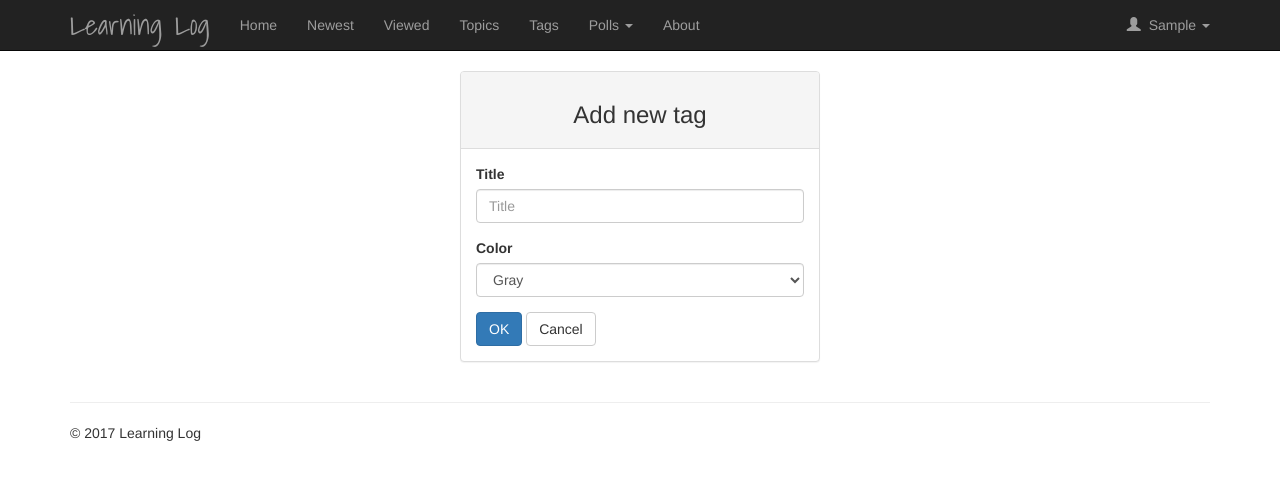
After one commit to roman985475612/learning-log, a Django app: a page that uses learning_log/templates/base.html in a window 1280 px wide. The commit adds this page. Shown: the top 480 px of the page. Run offline with Django 3.2, Linux system fonts and the light colour scheme; the visitor is signed in with stand-in values (Sample User, id 1); some libraries are stand-ins or nearby versions.

Commit message:
(1) Created Tag subsystem

```diff
--- a/learning_log/static/css/style.css
+++ b/learning_log/static/css/style.css
@@ -1,3 +1,7 @@
+a {
+    text-decoration: none;
+}
+
 #header-font {
   font-family: 'Shadows Into Light', cursive;
   font-size: 2em;
--- a/learning_log/templates/base.html
+++ b/learning_log/templates/base.html
@@ -34,15 +34,23 @@
       {% url 'learning_logs:entry_newest' as entry_newest %}
       {% url 'learning_logs:entry_viewed' as entry_viewed %}
       {% url 'learning_logs:topics' as topic_list %}
+      {% url 'learning_logs:tags' as tag_list %}
       {% url 'users:register' as register %}
       {% url 'users:login' as login %}
 
       <div id="navbar" class="navbar-collapse collapse">
         <ul class="nav navbar-nav">
+
           <li class="{% if request.path == index %} active {% endif %}"><a href="{% url 'learning_logs:index' %}">Home</a></li>
+
           <li class="{% if request.path == entry_newest %} active {% endif %}"><a href="{% url 'learning_logs:entry_newest' %}">Newest</a></li>
+
           <li class="{% if request.path == entry_viewed %} active {% endif %}"><a href="{% url 'learning_logs:entry_viewed' %}">Viewed</a></li>
+
           <li class="{% if request.path == topic_list %} active {% endif %}"><a href="{% url 'learning_logs:topics' %}">Topics</a></li>
+
+          <li class="{% if request.path == tag_list %} active {% endif %}"><a href="{% url 'learning_logs:tags' %}">Tags</a></li>
+
           <li class="dropdown">
               <a data-toggle="dropdown" class="dropdown-toggle">Polls <b class="caret"></b></a>
               <ul class="dropdown-menu">
--- a/learning_logs/forms.py
+++ b/learning_logs/forms.py
@@ -1,24 +1,34 @@
 from django import forms
 
-from .models import Topic, Entry, Comment
+from .models import Topic, Tag, Entry, Comment
 
 
 class TopicForm(forms.ModelForm):
+
     class Meta:
         model = Topic
         fields = ['title']
         labels = {'title': ''}
 
 
+class TagForm(forms.ModelForm):
+
+    class Meta:
+        model = Tag
+        fields = ['title', 'color']
+
+
 class EntryForm(forms.ModelForm):
+
     class Meta:
         model = Entry
-        fields = ['image', 'title', 'text']
-        labels = {'image': '', 'title': '', 'text': ''}
+        fields = ['image', 'tag', 'title', 'text']
+        labels = {'image': '', 'tag': '', 'title': '', 'text': ''}
         widgets = {'text': forms.Textarea(attrs={'cols': 40})}
 
 
 class CommentForm(forms.ModelForm):
+
     class Meta:
         model = Comment
         fields = ['text']
--- a/learning_logs/models.py
+++ b/learning_logs/models.py
@@ -29,7 +29,30 @@ class Topic(models.Model):
         return reverse('learning_logs:topic', kwargs={'slug': self.slug})
 
 
+class Tag(models.Model):
+    DEFAULT = 'default'
+    PRIMARY = 'primary'
+    SUCCESS = 'success'
+    INFO = 'info'
+    WARNING = 'warning'
+    DANGER = 'danger'
+    COLOR_CHOICES = (
+        (DEFAULT, 'Gray'),
+        (PRIMARY, 'Blue'),
+        (SUCCESS, 'Green'),
+        (INFO, 'Cyan'),
+        (WARNING, 'Yellow'),
+        (DANGER, 'Red'),
+    )
+    color = models.CharField(max_length=10, choices=COLOR_CHOICES, default=DEFAULT)
+    title = models.CharField(max_length=30, unique=True)
+
+    def __str__(self):
+        return self.title
+
+
 class Entry(models.Model):
+    tag = models.ManyToManyField(Tag, default='', blank=True)
     owner = models.ForeignKey(User, on_delete=models.CASCADE)
     topic = models.ForeignKey(Topic, on_delete=models.PROTECT)
     title = models.CharField(max_length=200, unique=True)
--- a/learning_logs/templates/learning_logs/entry_create.html
+++ b/learning_logs/templates/learning_logs/entry_create.html
@@ -4,6 +4,8 @@
 {% block heading %}Add new entry{% endblock %}
 
 {% block body %}
+    <a href="{% url 'learning_logs:tag_create' %}" target="_blank">Add tag</a>
+
     <form action="" method="post" class="form" enctype="multipart/form-data">
         {% csrf_token %}
         {% bootstrap_form form %}
--- a/learning_logs/templates/learning_logs/entry_update.html
+++ b/learning_logs/templates/learning_logs/entry_update.html
@@ -4,6 +4,8 @@
 {% block heading %}Edit entry: {{ entry.title }}{% endblock %}
 
 {% block body %}
+    <a href="{% url 'learning_logs:tag_create' %}" target="_blank">Add tag</a>
+
     <form action="" method="post" class="form" enctype="multipart/form-data">
         {% csrf_token %}
         {% bootstrap_form form %}
--- /dev/null
+++ b/learning_logs/templates/learning_logs/tag_create.html
@@ -0,0 +1,13 @@
+{% extends 'base_form.html' %}
+{% load bootstrap3 %}
+
+{% block heading %}Add new tag{% endblock %}
+
+{% block body %}
+  <form action="" method="post" class="form">
+    {% csrf_token %}
+    {% bootstrap_form form %}
+    <input type="submit" class="btn btn-primary" value="OK">
+    <a href="{% url 'learning_logs:tags' %}" class="btn btn-default">Cancel</a>
+  </form>
+{% endblock %}
--- a/learning_logs/urls.py
+++ b/learning_logs/urls.py
@@ -3,7 +3,8 @@ from django.conf.urls import url
 from .views import (IndexView, TopicList, TopicDetail, TopicCreate, TopicUpdate,
                     TopicDelete, EntryCreate, EntryDetail, EntryUpdate,
                     EntryDelete, CommentCreate, CommentUpdate, CommentDelete,
-                    NewestEntryListView, MostViewedEntryListView,)
+                    NewestEntryListView, MostViewedEntryListView, TagListView,
+                    TagCreateView, FilteredTagEntryListView,)
 
 app_name = 'learning_logs'
 
@@ -11,16 +12,28 @@ urlpatterns = [
     url(r'^$', IndexView.as_view(), name='index'),
     url(r'^topics/$', TopicList.as_view(), name='topics'),
     url(r'^topic-add/$', TopicCreate.as_view(), name='topic_create'),
-    url(r'^topic/(?P<slug>[\w-]+)/update/$', TopicUpdate.as_view(), name='topic_update'),
-    url(r'^topic/(?P<slug>[\w-]+)/delete/$', TopicDelete.as_view(), name='topic_delete'),
+    url(r'^topic/(?P<slug>[\w-]+)/update/$',
+        TopicUpdate.as_view(), name='topic_update'),
+    url(r'^topic/(?P<slug>[\w-]+)/delete/$',
+        TopicDelete.as_view(), name='topic_delete'),
     url(r'^topic/(?P<slug>[\w-]+)/$', TopicDetail.as_view(), name='topic'),
-    url(r'^topic/(?P<slug>[\w-]+)/entry-add/$', EntryCreate.as_view(), name='entry_create'),
+    url(r'^topic/(?P<slug>[\w-]+)/entry-add/$',
+        EntryCreate.as_view(), name='entry_create'),
+    url(r'^tags/$', TagListView.as_view(), name='tags'),
+    url(r'^tag-add/$', TagCreateView.as_view(), name='tag_create'),
+    url(r'^tag/(?P<tag_id>\d+)/$',
+        FilteredTagEntryListView.as_view(), name='entry_tag'),
     url(r'^entry/newest/$', NewestEntryListView.as_view(), name='entry_newest'),
     url(r'^entry/viewed/$', MostViewedEntryListView.as_view(), name='entry_viewed'),
     url(r'^entry/(?P<slug>[\w-]+)/$', EntryDetail.as_view(), name='entry'),
-    url(r'^entry/(?P<slug>[\w-]+)/update/$', EntryUpdate.as_view(), name='entry_update'),
-    url(r'^entry/(?P<slug>[\w-]+)/delete/$', EntryDelete.as_view(), name='entry_delete'),
-    url(r'^entry/(?P<slug>[\w-]+)/comment-add/$', CommentCreate.as_view(), name='comment_create'),
-    url(r'^comment/(?P<pk>\d+)/update/$', CommentUpdate.as_view(), name='comment_update'),
-    url(r'^comment/(?P<pk>\d+)/delete/$', CommentDelete.as_view(), name='comment_delete'),
+    url(r'^entry/(?P<slug>[\w-]+)/update/$',
+        EntryUpdate.as_view(), name='entry_update'),
+    url(r'^entry/(?P<slug>[\w-]+)/delete/$',
+        EntryDelete.as_view(), name='entry_delete'),
+    url(r'^entry/(?P<slug>[\w-]+)/comment-add/$',
+        CommentCreate.as_view(), name='comment_create'),
+    url(r'^comment/(?P<pk>\d+)/update/$',
+        CommentUpdate.as_view(), name='comment_update'),
+    url(r'^comment/(?P<pk>\d+)/delete/$',
+        CommentDelete.as_view(), name='comment_delete'),
 ]
--- a/learning_logs/views.py
+++ b/learning_logs/views.py
@@ -7,10 +7,10 @@ from django.views.generic.edit import CreateView, FormMixin, UpdateView, DeleteV
 from django.views.generic.list import ListView
 from django.urls import reverse, reverse_lazy
 
-from learning_logs.models import Topic, Entry, Comment
+from learning_logs.models import Topic, Tag, Entry, Comment
 from users.models import Person
 
-from .forms import TopicForm, EntryForm, CommentForm
+from .forms import TopicForm, TagForm, EntryForm, CommentForm
 
 
 class OwnerVerificationMixins:
@@ -37,6 +37,14 @@ class MostViewedEntryListView(ListView):
     template_name = 'learning_logs/most_viewed_entry_list.html'
 
 
+class FilteredTagEntryListView(ListView):
+    template_name = 'learning_logs/filtered_tag_entry_list.html'
+
+    def get_queryset(self):
+        self.entry = Entry.objects.filter(tag__id=self.kwargs['tag_id'])
+        return self.entry
+
+
 class TopicList(ListView):
     model = Topic
     context_object_name = 'topics'
@@ -45,6 +53,18 @@ class TopicList(ListView):
 class TopicDetail(DetailView):
     model = Topic
     context_object_name = 'topic'
+
+
+class TagListView(ListView):
+    model = Tag
+    context_object_name = 'tags'
+
+
+class TagCreateView(LoginRequiredMixin, CreateView):
+    model = Tag
+    template_name_suffix = '_create'
+    form_class = TagForm
+    success_url = reverse_lazy('learning_logs:index')
 
 
 class EntryDetail(DetailView):
```
Also changed, not shown: learning_logs/admin.py (+6 -1 lines), learning_logs/templates/learning_logs/entry_detail.html (+9 -1 lines), learning_logs/templates/learning_logs/entry_list_snippet.html (+3 -4 lines), learning_logs/templates/learning_logs/filtered_tag_entry_list.html (added, +15 -0 lines), learning_logs/templates/learning_logs/tag_list.html (added, +17 -0 lines), learning_logs/migrations/0013_auto_20170918_0710.py (added), learning_logs/migrations/0014_auto_20170918_0714.py (added). Lines whose indentation alone changed are shown as unchanged.
